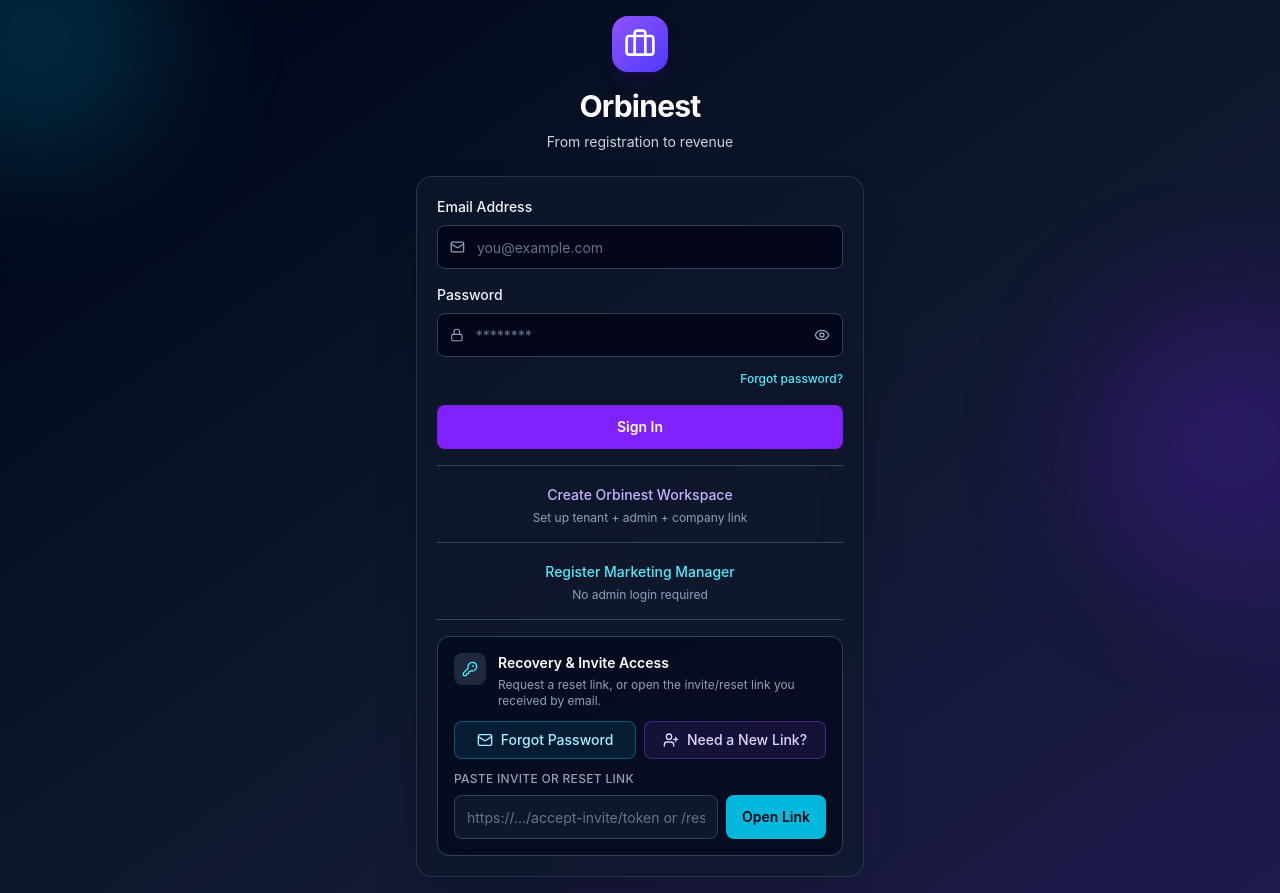
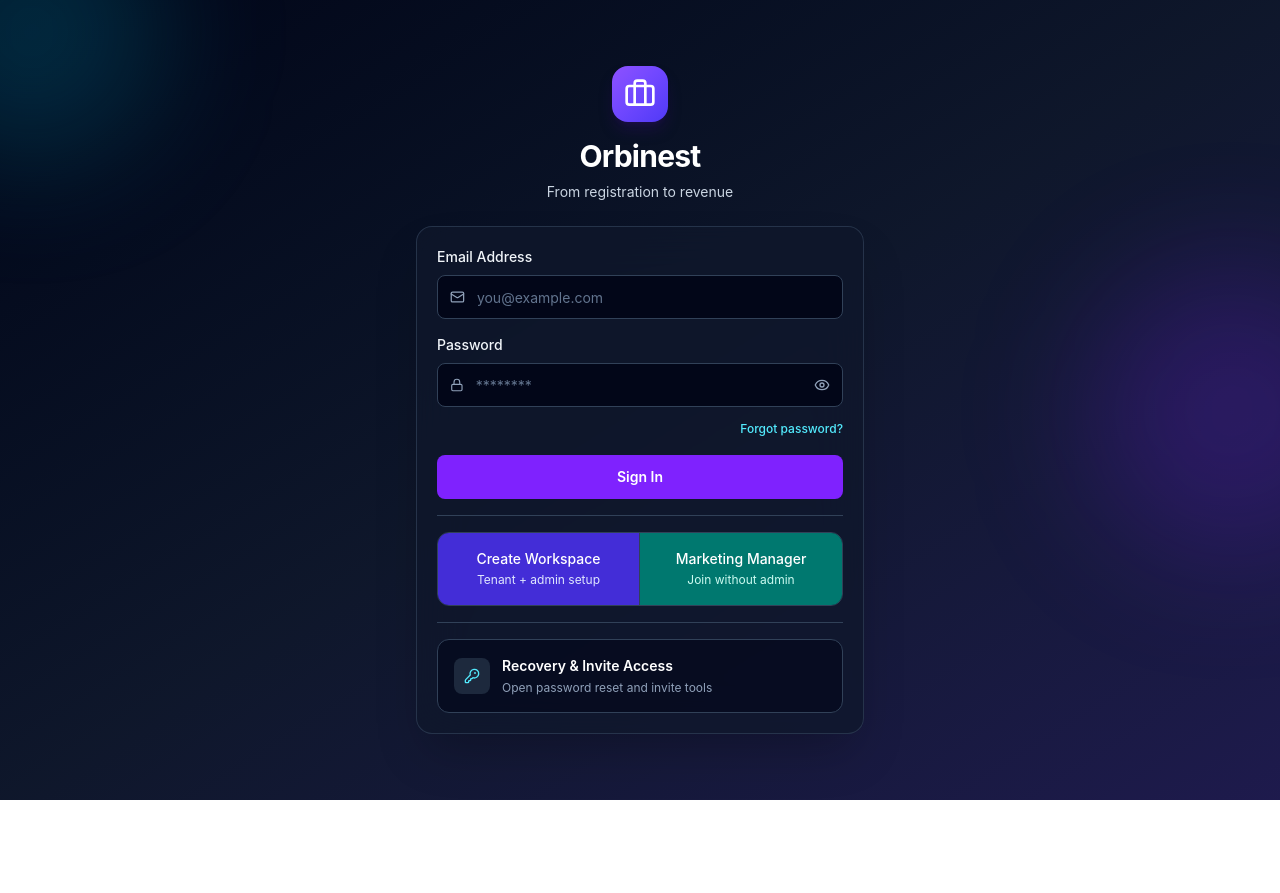
Before and after one commit to CodeCraftDeveloper/PremCRM-Frontend, a React (Vite) app: page /login in a window 1280 px wide. After the commit the page ends 800 px from the top, so only its background shows below. Built offline with nearby package versions, Linux system fonts and the light colour scheme; no server answers.

Commit message:
chore: stabilize frontend baseline

```diff
--- a/src/components/ui/BlogCanvasEditor.jsx
+++ b/src/components/ui/BlogCanvasEditor.jsx
@@ -93,6 +93,8 @@
 
   useEffect(() => {
     const nextSource = getBlogEditingSource(value);
+    // Functional-update bail-out prevents cascading renders; this pattern is safe here.
+    // eslint-disable-next-line react-hooks/set-state-in-effect
     setMarkdown((currentValue) =>
       currentValue === nextSource ? currentValue : nextSource,
     );
--- a/src/pages/auth/LoginPage.jsx
+++ b/src/pages/auth/LoginPage.jsx
@@ -1,4 +1,4 @@
-import { useState } from "react";
+import { useEffect, useRef, useState } from "react";
 import { useDispatch, useSelector } from "react-redux";
 import { Link, useNavigate } from "react-router-dom";
 import { useForm } from "react-hook-form";
@@ -12,6 +12,7 @@
   EyeOff,
   KeyRound,
   UserPlus,
+  X,
 } from "lucide-react";
 import { login } from "../../store/slices/authSlice";
 import toast from "react-hot-toast";
@@ -26,7 +27,9 @@
   const navigate = useNavigate();
   const { isLoading } = useSelector((state) => state.auth);
   const [showPassword, setShowPassword] = useState(false);
+  const [isAccessWindowOpen, setIsAccessWindowOpen] = useState(false);
   const [accessLink, setAccessLink] = useState("");
+  const accessLinkInputRef = useRef(null);
 
   const {
     register,
@@ -90,6 +93,24 @@
       toast.error("Paste the full link from the email so it can be opened");
     }
   };
+
+  useEffect(() => {
+    if (!isAccessWindowOpen) return undefined;
+
+    accessLinkInputRef.current?.focus();
+
+    const handleEscape = (event) => {
+      if (event.key === "Escape") {
+        setIsAccessWindowOpen(false);
+      }
+    };
+
+    window.addEventListener("keydown", handleEscape);
+
+    return () => {
+      window.removeEventListener("keydown", handleEscape);
+    };
+  }, [isAccessWindowOpen]);
 
   return (
     <div className="relative flex min-h-screen items-center justify-center overflow-hidden bg-linear-to-br from-slate-950 via-slate-900 to-indigo-950 p-4">
@@ -214,38 +235,83 @@
             </button>
           </form>
 
-          <div className="mt-4 border-t border-slate-700 pt-4 text-center">
+          <div className="mt-4 border-t border-slate-700 pt-4">
+            <div className="grid grid-cols-2 overflow-hidden rounded-xl border border-slate-700 bg-slate-950/50 divide-x divide-slate-700">
               <Link
                 to="/register"
-              className="text-sm font-medium text-violet-300 hover:text-violet-200"
+                className="block min-w-0 bg-indigo-700 px-3 py-4 text-center transition hover:bg-indigo-600 focus:outline-none focus:ring-2 focus:ring-inset focus:ring-indigo-300/70"
               >
-              Create Orbinest Workspace
+                <span className="block text-sm font-medium leading-snug text-white">
+                  Create Workspace
+                </span>
+                <span className="mt-1 block text-xs leading-snug text-indigo-100">
+                  Tenant + admin setup
+                </span>
               </Link>
-            <p className="mt-1 text-xs text-slate-400">
-              Set up tenant + admin + company link
-            </p>
-          </div>
 
-          <div className="mt-4 border-t border-slate-700 pt-4 text-center">
               <Link
                 to="/register-marketing-manager"
-              className="text-sm font-medium text-cyan-300 hover:text-cyan-200"
+                className="block min-w-0 bg-teal-700 px-3 py-4 text-center transition hover:bg-teal-600 focus:outline-none focus:ring-2 focus:ring-inset focus:ring-teal-200/70"
               >
-              Register Marketing Manager
+                <span className="block text-sm font-medium leading-snug text-white">
+                  Marketing Manager
+                </span>
+                <span className="mt-1 block text-xs leading-snug text-teal-100">
+                  Join without admin
+                </span>
               </Link>
-            <p className="mt-1 text-xs text-slate-400">
-              No admin login required
-            </p>
+            </div>
           </div>
 
           <div className="mt-4 border-t border-slate-700 pt-4">
-            <div className="rounded-xl border border-slate-700 bg-slate-950/60 p-4">
+            <button
+              type="button"
+              onClick={() => setIsAccessWindowOpen(true)}
+              aria-expanded={isAccessWindowOpen}
+              aria-controls="recovery-invite-window"
+              className="flex w-full items-center gap-3 rounded-xl border border-slate-700 bg-slate-950/60 p-4 text-left transition hover:border-cyan-500/50 hover:bg-slate-950 focus:outline-none focus:ring-2 focus:ring-cyan-500/40"
+            >
+              <span className="flex h-9 w-9 shrink-0 items-center justify-center rounded-lg bg-slate-800">
+                <KeyRound className="h-4 w-4 text-cyan-300" />
+              </span>
+              <span className="min-w-0 flex-1">
+                <span className="block text-sm font-semibold text-white">
+                  Recovery &amp; Invite Access
+                </span>
+                <span className="mt-1 block text-xs text-slate-400">
+                  Open password reset and invite tools
+                </span>
+              </span>
+            </button>
+          </div>
+        </div>
+      </div>
+
+      {isAccessWindowOpen ? (
+        <div
+          className="fixed inset-0 z-50 flex items-center justify-center bg-slate-950/75 p-4 backdrop-blur-sm"
+          onMouseDown={(event) => {
+            if (event.target === event.currentTarget) {
+              setIsAccessWindowOpen(false);
+            }
+          }}
+        >
+          <div
+            id="recovery-invite-window"
+            role="dialog"
+            aria-modal="true"
+            aria-labelledby="recovery-invite-title"
+            className="w-full max-w-md rounded-2xl border border-slate-700 bg-slate-950 p-4 shadow-2xl shadow-black/40"
+          >
             <div className="mb-3 flex items-start gap-3">
               <div className="rounded-lg bg-slate-800 p-2">
                 <KeyRound className="h-4 w-4 text-cyan-300" />
               </div>
-                <div>
-                  <h2 className="text-sm font-semibold text-white">
+              <div className="min-w-0 flex-1">
+                <h2
+                  id="recovery-invite-title"
+                  className="text-sm font-semibold text-white"
+                >
                   Recovery &amp; Invite Access
                 </h2>
                 <p className="mt-1 text-xs text-slate-400">
@@ -253,6 +319,14 @@
                   received by email.
                 </p>
               </div>
+              <button
+                type="button"
+                onClick={() => setIsAccessWindowOpen(false)}
+                aria-label="Close recovery and invite access"
+                className="rounded-lg p-2 text-slate-400 transition hover:bg-slate-800 hover:text-white focus:outline-none focus:ring-2 focus:ring-cyan-500/40"
+              >
+                <X className="h-4 w-4" />
+              </button>
             </div>
 
             <div className="flex flex-wrap gap-2">
@@ -279,9 +353,15 @@
               </label>
               <div className="flex flex-col gap-2 sm:flex-row">
                 <input
+                  ref={accessLinkInputRef}
                   type="text"
                   value={accessLink}
                   onChange={(event) => setAccessLink(event.target.value)}
+                  onKeyDown={(event) => {
+                    if (event.key === "Enter") {
+                      handleOpenAccessLink();
+                    }
+                  }}
                   placeholder="https://.../accept-invite/token or /reset-password/token"
                   className="h-11 flex-1 rounded-lg border border-slate-700 bg-slate-900 px-3 text-sm text-white placeholder:text-slate-500 focus:border-cyan-400 focus:outline-none focus:ring-2 focus:ring-cyan-500/20"
                 />
@@ -296,8 +376,7 @@
             </div>
           </div>
         </div>
-        </div>
-      </div>
+      ) : null}
     </div>
   );
 };
--- a/src/pages/landing/LandingPage.jsx
+++ b/src/pages/landing/LandingPage.jsx
@@ -1,4 +1,5 @@
 import { Link } from "react-router-dom";
+// eslint-disable-next-line no-unused-vars
 import { motion } from "framer-motion";
 import {
   ArrowRight,
```
Also changed, not shown: 1 other file (tests, documents, lock files or other folders). Lines whose indentation alone changed are shown as unchanged.
